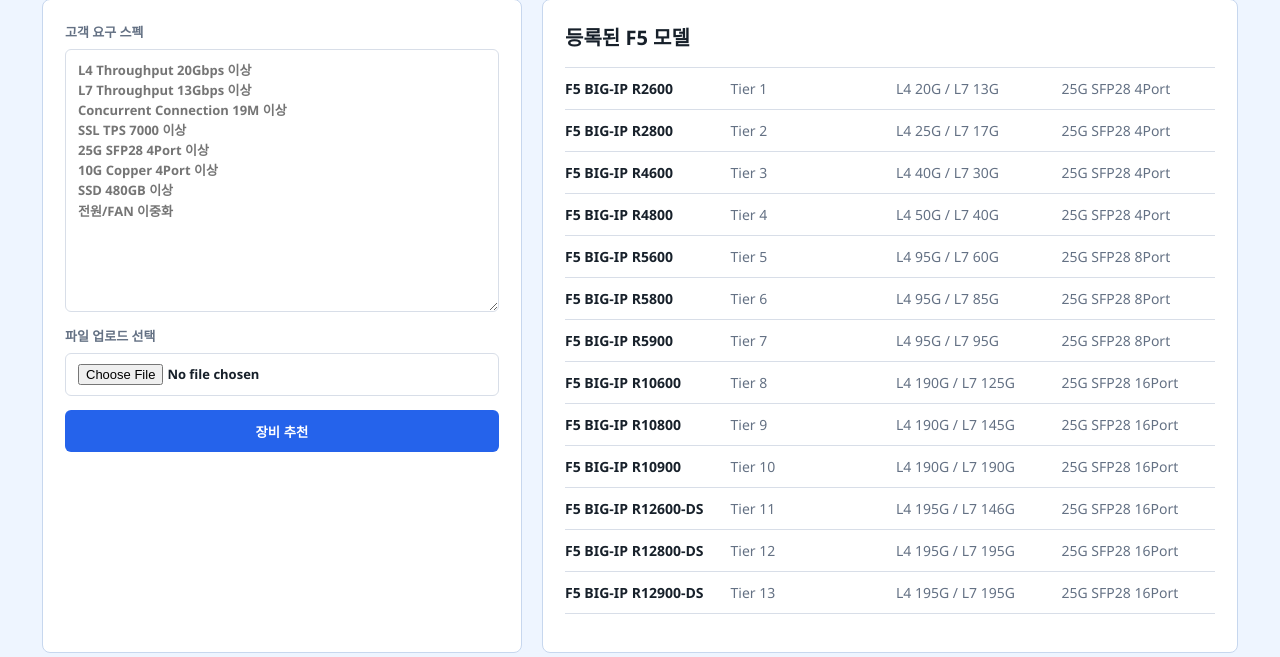
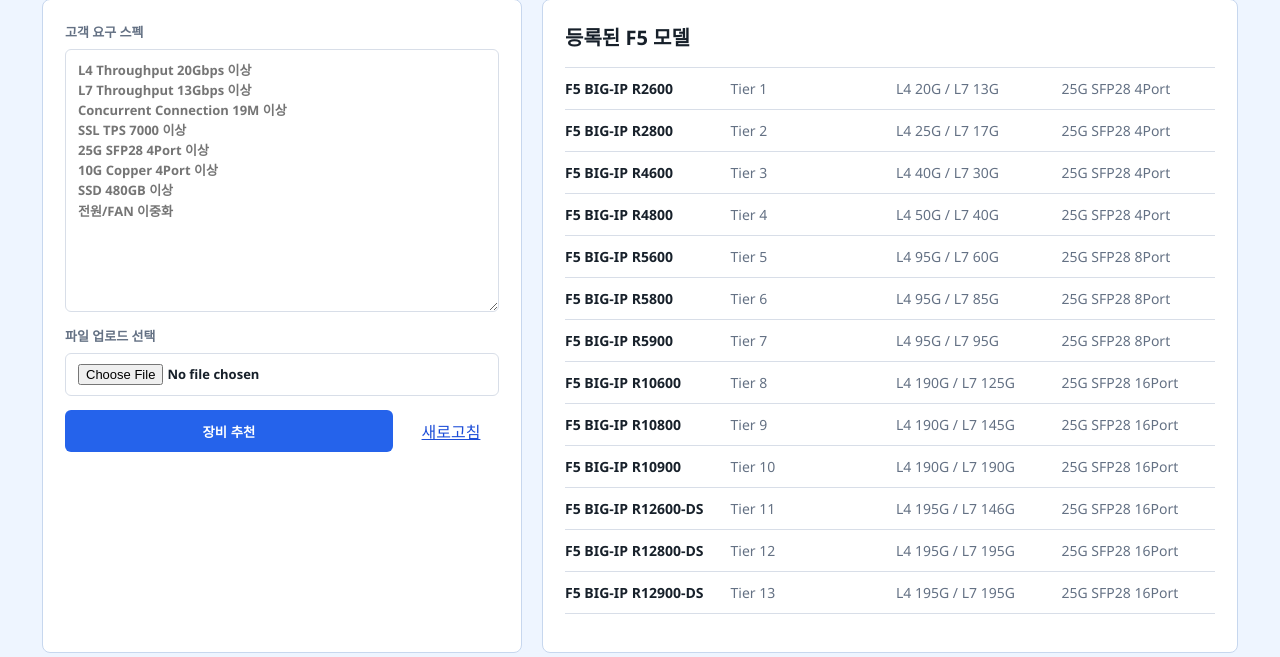
Before and after one commit to RaonL/RFQ, a Flask app: page / in a window 1280 px wide. Shown: the part 196-853 px from the top of the page. Run offline with Flask 3, Linux system fonts and the light colour scheme.

Commit message:
Add reset action for spec form

```diff
--- a/app.py
+++ b/app.py
@@ -44,6 +44,14 @@ QUALITATIVE_FEATURES = {
         "keywords": ["fan", "팬", "hot-swap", "hotswap", "hot swap"],
     },
 }
+
+
+@app.after_request
+def add_no_store_headers(response):
+    response.headers["Cache-Control"] = "no-store, no-cache, must-revalidate, max-age=0"
+    response.headers["Pragma"] = "no-cache"
+    response.headers["Expires"] = "0"
+    return response
 
 
 def clean_text(value):
--- a/static/styles.css
+++ b/static/styles.css
@@ -157,6 +157,13 @@ button,
   text-decoration: none;
 }
 
+.form-actions {
+  display: grid;
+  grid-template-columns: 1fr auto;
+  gap: 10px;
+  align-items: center;
+}
+
 .primary {
   width: 100%;
   background: var(--brand);
@@ -168,6 +175,13 @@ button,
   background: #ffffff;
   border-color: var(--brand);
   color: var(--brand-dark);
+}
+
+.reset-link {
+  display: inline-flex;
+  align-items: center;
+  justify-content: center;
+  min-width: 96px;
 }
 
 .notice {
@@ -498,7 +512,8 @@ pre {
   .grid.two,
   .summary-grid,
   .near-grid,
-  .mail-grid {
+  .mail-grid,
+  .form-actions {
     grid-template-columns: 1fr;
   }
 
--- a/templates/index.html
+++ b/templates/index.html
@@ -20,10 +20,10 @@
 
     <main class="layout">
       <section class="panel input-panel">
-        <form method="post" enctype="multipart/form-data">
+        <form method="post" enctype="multipart/form-data" autocomplete="off">
           <label class="field">
             <span>고객 요구 스펙</span>
-            <textarea name="requirement_text" rows="12" placeholder="{{ example_text }}">{{ requirement_text|default("") }}</textarea>
+            <textarea name="requirement_text" rows="12" placeholder="{{ example_text }}" autocomplete="off" spellcheck="false">{{ requirement_text|default("") }}</textarea>
           </label>
 
           <label class="field">
@@ -31,7 +31,10 @@
             <input type="file" name="requirement_file" accept=".xlsx,.xlsm,.csv,.txt,.pdf">
           </label>
 
-          <button class="primary" type="submit">장비 추천</button>
+          <div class="form-actions">
+            <button class="primary" type="submit">장비 추천</button>
+            <a class="secondary reset-link" href="{{ url_for('index') }}">새로고침</a>
+          </div>
         </form>
 
         {% with messages = get_flashed_messages() %}
```
